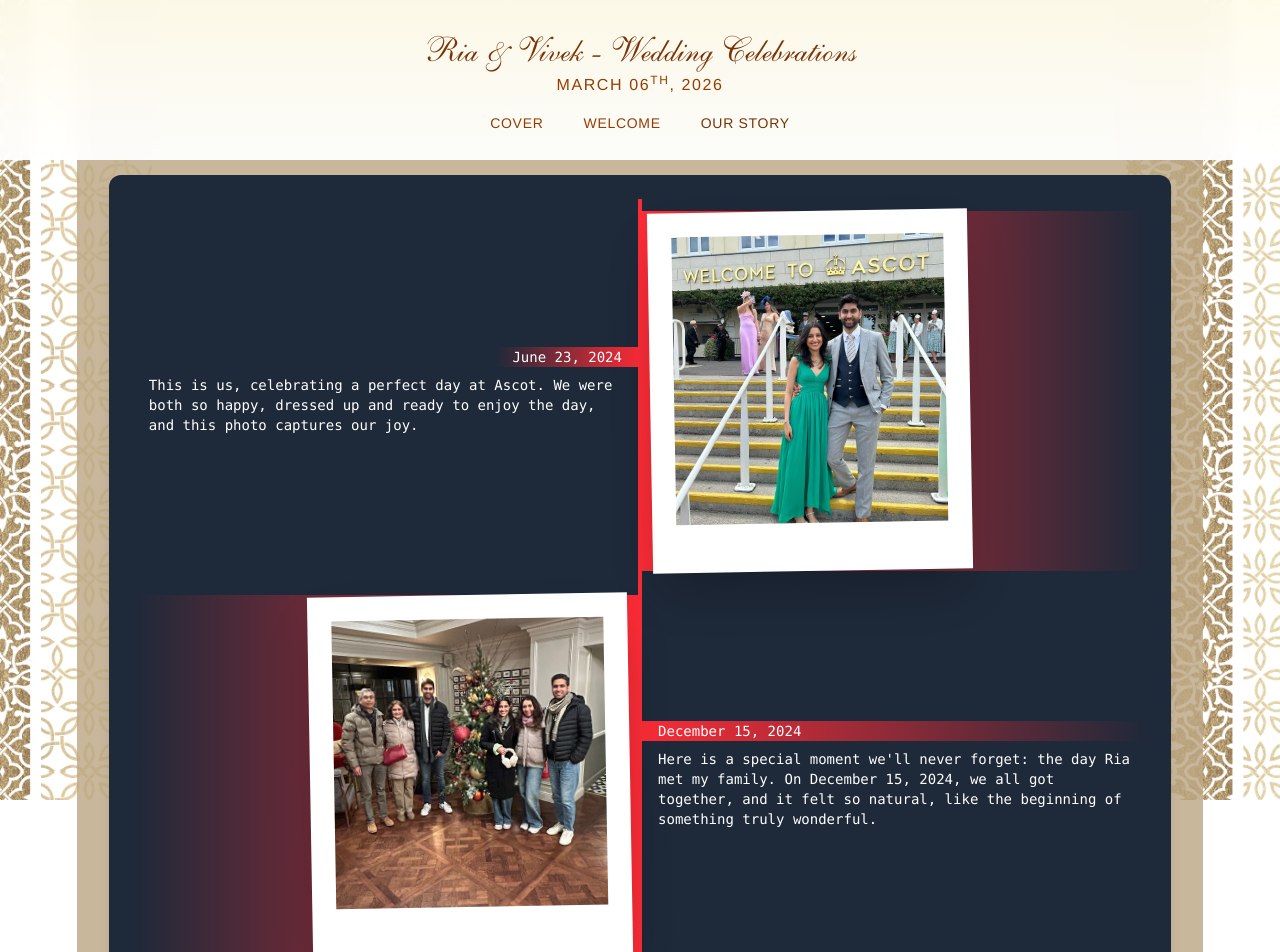
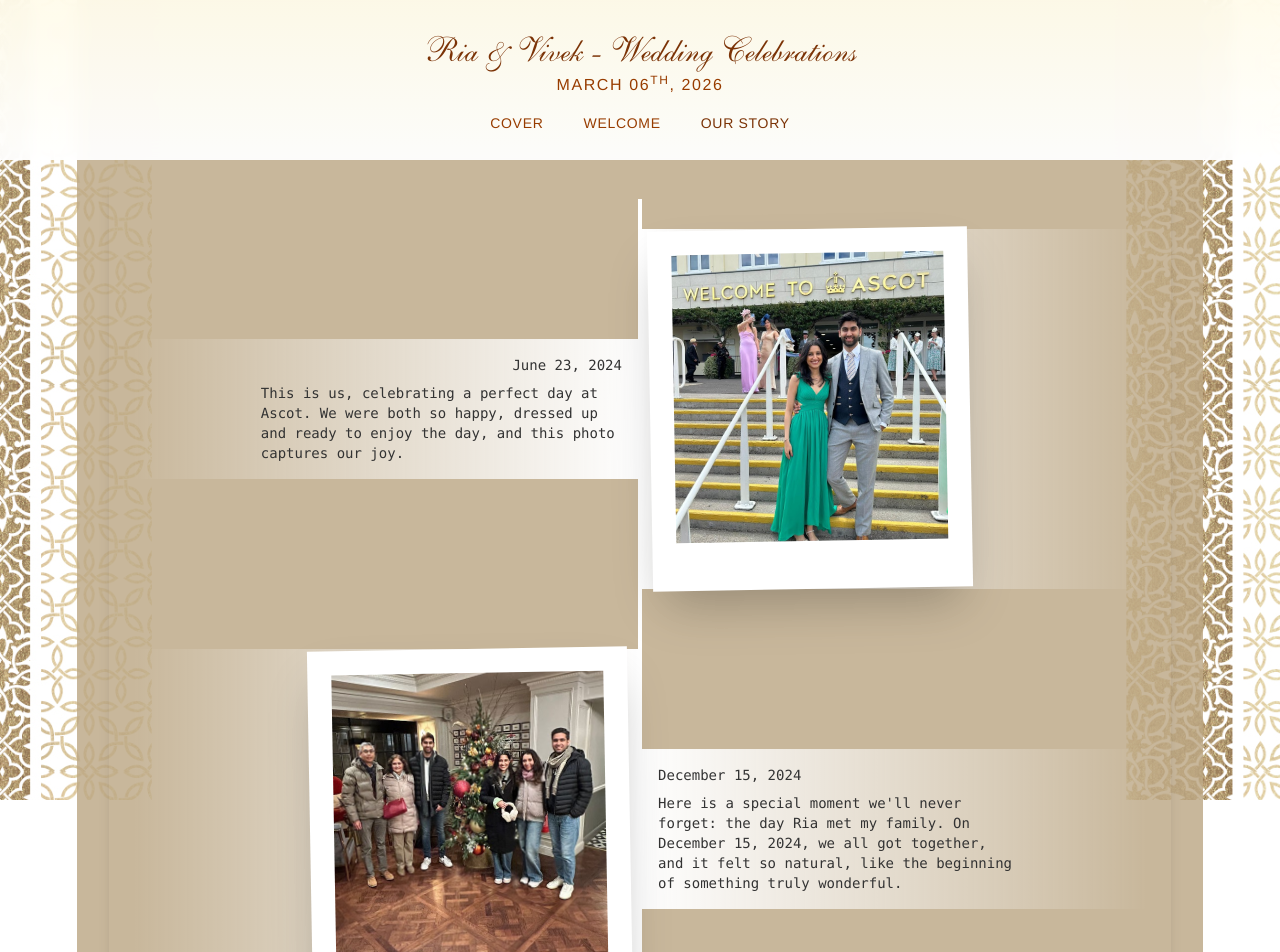
Before and after one commit to Ashish-Singh-Negi/wed, a Next.js app: page /our-story in a window 1280 px wide. Shown: the top 952 px of the page. Built offline with nearby package versions, Linux system fonts and the light colour scheme; a web font is replaced by a local one.

Commit message:
Change bg colors of timeline

```diff
--- a/app/(main)/our-story/components/Timeline.tsx
+++ b/app/(main)/our-story/components/Timeline.tsx
@@ -31,7 +31,7 @@ export default function Timeline({
   setIsModalOpen: Dispatch<SetStateAction<boolean>>;
 }) {
   return (
-    <div className="h-full w-full bg-gray-800 text-white p-6 rounded-xl shadow-lg font-mono">
+    <div className="h-full w-full p-6 rounded-xl shadow-lg font-mono">
       {/* <h1 className="text-5xl font-bold text-center mb-8 bg-gradient-to-b from-transparent to-red-400 font-[Tangerine]">
         Timeline
       </h1> */}
@@ -79,23 +79,21 @@ function AnimatedEntry({
   }, [inView, controls]);
 
   return (
-    <div className={`h-96 w-full flex`}>
+    <div className={`h-[420px] w-full flex`}>
       {side === "left" ? (
-        <div className="h-full w-full flex items-center">
-          <div className="h-full w-1/2 flex flex-col items-end justify-center gap-2">
-            <h2 className="bg-gradient-to-r from-transparent to-red-500 px-4">
-              {date}
-            </h2>
-            <p className="px-4">{content}</p>
+        <div className="h-full w-full flex items-center ">
+          <div className="h-fit w-1/2 flex flex-col items-end justify-center gap-2 bg-gradient-to-r from-transparent to-white py-4">
+            <h2 className=" px-4">{date}</h2>
+            <p className="px-4 pl-32">{content}</p>
           </div>
-          <div className="h-full w-1 bg-red-500"></div>
+          <div className="h-full w-1 bg-white"></div>
           <motion.div
             ref={ref}
             custom={side}
             initial="hidden"
             animate={controls}
             variants={itemVariants}
-            className="bg-gradient-to-r from-red-500 to-transparent px-2 w-1/2"
+            className="bg-gradient-to-r from-white to-transparent px-2 w-1/2"
           >
             <div
               className={` hidden lg:block bg-white p-4 sm:p-6 shadow-2xl transform -rotate-1 hover:rotate-0 transition-transform duration-300 w-full max-w-sm lg:w-80 flex-shrink-0`}
@@ -125,14 +123,14 @@ function AnimatedEntry({
           </motion.div>
         </div>
       ) : (
-        <div className="h-96 w-full flex items-center justify-end ">
+        <div className="h-full w-full flex items-center justify-end ">
           <motion.div
             ref={ref}
             custom={side}
             initial="hidden"
             animate={controls}
             variants={itemVariants}
-            className=" bg-gradient-to-r from-transparent to-red-500 px-2 w-1/2 flex justify-end"
+            className=" bg-gradient-to-r from-transparent to-white px-2 w-1/2 flex justify-end"
           >
             {" "}
             <div
@@ -161,12 +159,10 @@ function AnimatedEntry({
               </div>
             </div>
           </motion.div>
-          <div className="h-full w-1 bg-red-500"></div>
-          <div className="h-full w-1/2 flex flex-col gap-2 justify-center">
-            <h2 className="bg-gradient-to-r from-red-500 to-transparent px-4">
-              {date}
-            </h2>
-            <p className="px-4">{content}</p>
+          <div className="h-full w-1 bg-white"></div>
+          <div className="h-fit w-1/2 flex flex-col gap-2 justify-center bg-gradient-to-r from-white py-4">
+            <h2 className="px-4">{date}</h2>
+            <p className="px-4 pr-32">{content}</p>
           </div>
         </div>
       )}
```
